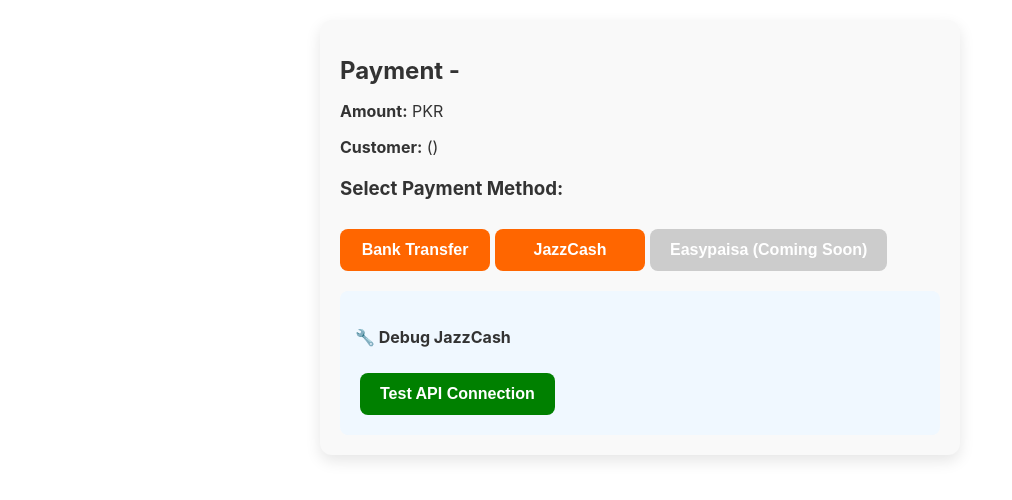
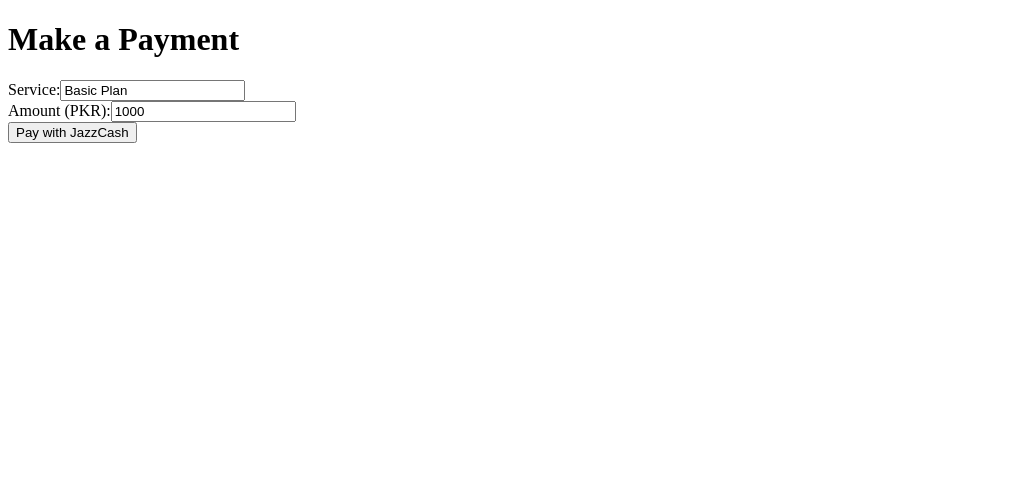
Before and after one commit to naspro-tech/naspro, a Next.js app: page /payment in a window 1280 px wide. Shown: the top 500 px of the page, without its empty margins (0-1012 px from the left). Built offline with nearby package versions, Linux system fonts and the light colour scheme.

Commit message:
Update payment.js

```diff
--- a/pages/payment.js
+++ b/pages/payment.js
@@ -1,65 +1,36 @@
+// /pages/payment.js
 import { useState } from "react";
-import { useRouter } from "next/router";
 
-export default function Payment() {
-  const router = useRouter();
-  const { service, amount, name, email, phone, cnic, description } = router.query;
-
-  const [selectedMethod, setSelectedMethod] = useState("");
-  const [paymentDone, setPaymentDone] = useState(false);
-  const [proof, setProof] = useState({ txnNo: "", accountName: "", accountNumber: "", screenshot: null });
-  const [processingJazzCash, setProcessingJazzCash] = useState(false);
-  const [error, setError] = useState("");
-
-  const handleMethodSelect = (method) => {
-    if (method === "easypaisa") {
-      setError("Easypaisa payment will be available soon!");
-      return;
-    }
-
-    if (method === "jazzcash") {
-      handleJazzCashPayment();
-      return;
-    }
-
-    setSelectedMethod(method);
-  };
+export default function PaymentPage() {
+  const [service, setService] = useState("Basic Plan");
+  const [amount, setAmount] = useState(1000);
+  const [loading, setLoading] = useState(false);
 
   const handleJazzCashPayment = async () => {
     try {
-      setProcessingJazzCash(true);
-      setError("");
+      setLoading(true);
 
-      const res = await fetch("/api/jazzcash-payment", {
+      const response = await fetch("/api/jazzcash-payment", {
         method: "POST",
         headers: { "Content-Type": "application/json" },
         body: JSON.stringify({
           amount,
-          description,
-          customer_name: name,
-          customer_phone: phone,
+          description: `Payment for ${service}`,
+          customer_name: "Test User",
+          customer_phone: "03001234567",
           service,
         }),
       });
 
-      const result = await res.json();
-      console.log("🎯 JazzCash API response:", result);
+      const data = await response.json();
 
-      if (!result.success) {
-        setError(result.error || "JazzCash API failed.");
-        setProcessingJazzCash(false);
-        return;
-      }
-
-      const { jazzcash_url, form_data } = result;
-
-      // ✅ Create hidden form and submit via POST
+      if (data.success) {
+        // Build a hidden form and auto-submit to JazzCash
         const form = document.createElement("form");
         form.method = "POST";
-      form.action = jazzcash_url;
-      form.style.display = "none";
+        form.action = data.jazzcash_url;
 
-      Object.entries(form_data).forEach(([key, value]) => {
+        Object.entries(data.form_data).forEach(([key, value]) => {
           const input = document.createElement("input");
           input.type = "hidden";
           input.name = key;
@@ -68,193 +39,48 @@ export default function Payment() {
         });
 
         document.body.appendChild(form);
-      form.submit();
-
-    } catch (err) {
-      console.error("❌ JazzCash error:", err);
-      setError("Payment request failed: " + err.message);
-      setProcessingJazzCash(false);
+        form.submit(); // 🚀 Auto-submit to JazzCash
+      } else {
+        alert("Failed to initiate JazzCash payment: " + data.error);
+      }
+    } catch (error) {
+      console.error("Payment error:", error);
+      alert("Payment error: " + error.message);
+    } finally {
+      setLoading(false);
     }
   };
 
-  const handleProofChange = (e) => {
-    const { name, value, files } = e.target;
-    if (name === "screenshot") {
-      setProof((prev) => ({ ...prev, screenshot: files[0] }));
-    } else {
-      setProof((prev) => ({ ...prev, [name]: value }));
-    }
-  };
+  return (
+    <div className="p-6">
+      <h1 className="text-xl font-bold mb-4">Make a Payment</h1>
 
-  const handleSubmitProof = () => {
-    router.push({
-      pathname: "/thankyou",
-      query: {
-        service: service,
-        amount: amount,
-        payment_method: selectedMethod
-      },
-    });
-  };
+      <div className="mb-4">
+        <label className="block mb-2">Service:</label>
+        <input
+          className="border p-2 w-full"
+          value={service}
+          onChange={(e) => setService(e.target.value)}
+        />
+      </div>
 
-  return (
-    <div style={containerStyle}>
-      <h1 style={{ fontSize: "1.5rem", marginBottom: 15 }}>Payment - {service}</h1>
-      <p><strong>Amount:</strong> PKR {amount}</p>
-      <p><strong>Customer:</strong> {name} ({phone})</p>
-
-      {error && (
-        <div style={{ color: "red", marginBottom: 15, padding: "10px", background: "#ffe6e6", borderRadius: "6px" }}>
-          {error}
+      <div className="mb-4">
+        <label className="block mb-2">Amount (PKR):</label>
+        <input
+          type="number"
+          className="border p-2 w-full"
+          value={amount}
+          onChange={(e) => setAmount(Number(e.target.value))}
+        />
       </div>
-      )}
-
-      {!selectedMethod && (
-        <div style={{ marginTop: 20 }}>
-          <h3>Select Payment Method:</h3>
-          <button style={buttonStyle} onClick={() => handleMethodSelect("bank")}>
-            Bank Transfer
-          </button>
 
       <button
-            style={buttonStyle}
-            onClick={() => handleMethodSelect("jazzcash")}
-            disabled={processingJazzCash}
+        className="bg-purple-600 text-white px-6 py-2 rounded disabled:opacity-50"
+        onClick={handleJazzCashPayment}
+        disabled={loading}
       >
-            {processingJazzCash ? "Processing..." : "JazzCash"}
+        {loading ? "Processing..." : "Pay with JazzCash"}
       </button>
-
-          <button
-            style={{...buttonStyle, backgroundColor: '#ccc', cursor: 'not-allowed'}}
-            onClick={() => handleMethodSelect("easypaisa")}
-          >
-            Easypaisa (Coming Soon)
-          </button>
-
-          {processingJazzCash && (
-            <div style={{ marginTop: 15, textAlign: 'center' }}>
-              <p>Redirecting to JazzCash...</p>
-              <div style={spinnerStyle}></div>
-            </div>
-          )}
-
-          {/* Debug Section */}
-          <div style={{ marginTop: '20px', padding: '15px', background: '#f0f8ff', borderRadius: '8px' }}>
-            <h4>🔧 Debug JazzCash</h4>
-            <button
-              style={{...buttonStyle, backgroundColor: 'green', margin: '5px'}}
-              onClick={async () => {
-                try {
-                  const response = await fetch('/api/jazzcash-payment', {
-                    method: 'POST',
-                    headers: {'Content-Type': 'application/json'},
-                    body: JSON.stringify({
-                      amount: 10,
-                      description: 'Test Payment',
-                      customer_name: 'Test User',
-                      customer_phone: '03123456789',
-                      service: 'test'
-                    })
-                  });
-
-                  const result = await response.json();
-                  setError(`API Test: Status ${response.status}, Success: ${result.success}, Error: ${result.error || 'None'}`);
-                } catch (error) {
-                  setError('API Test Error: ' + error.message);
-                }
-              }}
-            >
-              Test API Connection
-            </button>
-          </div>
-        </div>
-      )}
-
-      {selectedMethod === "bank" && !paymentDone && (
-        <div style={{ marginTop: 20 }}>
-          <h3>Bank Transfer Details:</h3>
-          <p><strong>Bank Name:</strong> JS Bank</p>
-          <p><strong>Account Title:</strong> NASPRO PRIVATE LIMITED</p>
-          <p><strong>Account Number:</strong> 0002810102</p>
-          <button style={buttonStyle} onClick={() => setPaymentDone(true)}>
-            I have completed the payment
-          </button>
-        </div>
-      )}
-
-      {paymentDone && (
-        <div style={{ marginTop: 20 }}>
-          <h3>Submit Payment Proof:</h3>
-          <label style={labelStyle}>
-            Transaction Number*:
-            <input type="text" name="txnNo" value={proof.txnNo} onChange={handleProofChange} style={inputStyle} />
-          </label>
-          <label style={labelStyle}>
-            Account Name*:
-            <input type="text" name="accountName" value={proof.accountName} onChange={handleProofChange} style={inputStyle} />
-          </label>
-          <label style={labelStyle}>
-            Account Number*:
-            <input type="text" name="accountNumber" value={proof.accountNumber} onChange={handleProofChange} style={inputStyle} />
-          </label>
-          <label style={labelStyle}>
-            Upload Screenshot*:
-            <input type="file" name="screenshot" onChange={handleProofChange} style={inputStyle} />
-          </label>
-          <button style={buttonStyle} onClick={handleSubmitProof}>
-            Submit Proof
-          </button>
-        </div>
-      )}
     </div>
   );
             }
-
-const containerStyle = {
-  maxWidth: 600,
-  margin: "20px auto",
-  padding: 20,
-  background: "#f9f9f9",
-  borderRadius: 12,
-  boxShadow: "0 6px 15px rgba(0,0,0,0.1)",
-  fontFamily: "'Inter', sans-serif",
-  color: "#333",
-};
-
-const buttonStyle = {
-  backgroundColor: "#ff6600",
-  color: "#fff",
-  padding: "12px 20px",
-  margin: "10px 5px 0 0",
-  borderRadius: 8,
-  border: "none",
-  cursor: "pointer",
-  fontWeight: 600,
-  fontSize: "1rem",
-  minWidth: "150px",
-};
-
-const inputStyle = {
-  width: "100%",
-  padding: 10,
-  marginTop: 6,
-  marginBottom: 15,
-  borderRadius: 6,
-  border: "1px solid #ccc",
-  fontSize: "1rem",
-};
-
-const labelStyle = {
-  display: "block",
-  marginBottom: 15,
-};
-
-const spinnerStyle = {
-  border: "4px solid #f3f3f3",
-  borderTop: "4px solid #ff6600",
-  borderRadius: "50%",
-  width: "30px",
-  height: "30px",
-  animation: "spin 1s linear infinite",
-  margin: "10px auto",
-};
```
Lines whose indentation alone changed are shown as unchanged.
